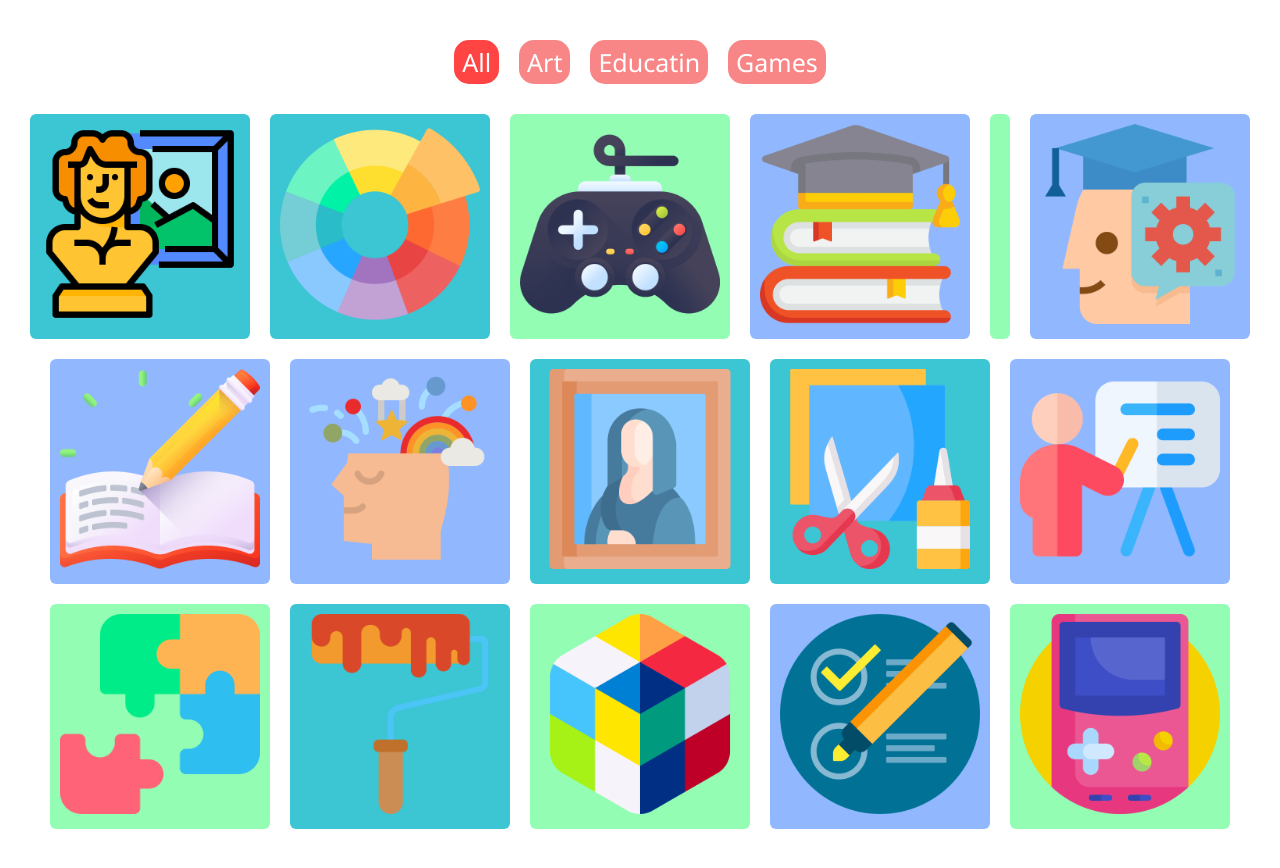
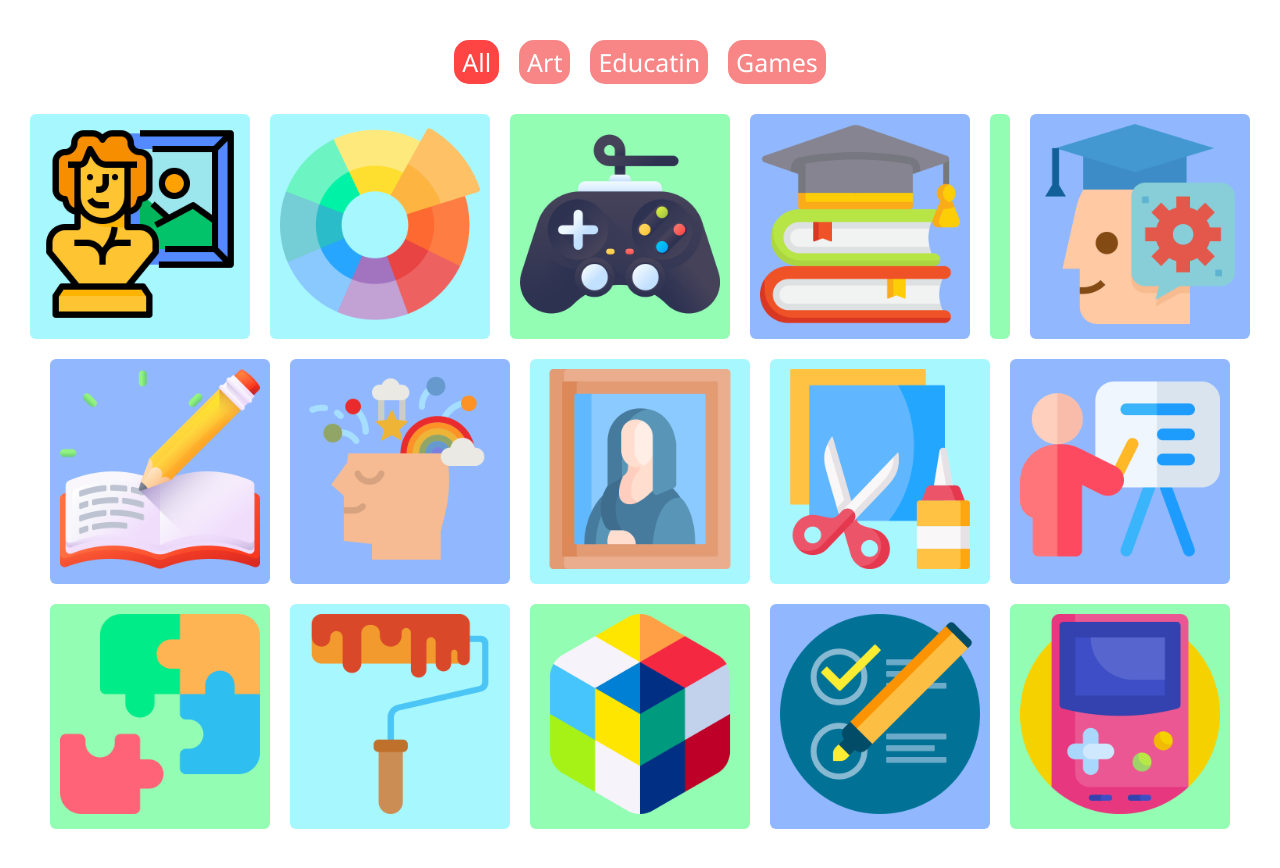
Before and after one commit to hussien415532/work-filter, a plain HTML site: page index.html in a window 1280 px wide. Drawn offline with Linux system fonts and the light colour scheme.

Commit message:
Update css.css

```diff
--- a/css.css
+++ b/css.css
@@ -51,7 +51,7 @@ ul li:hover,
   cursor: pointer;
 }
 .category .art {
-  background-color: #3cc5d3;
+  background-color: #a7f7ff;
 }
 .category .game {
   background-color: #92fdb3;
```
